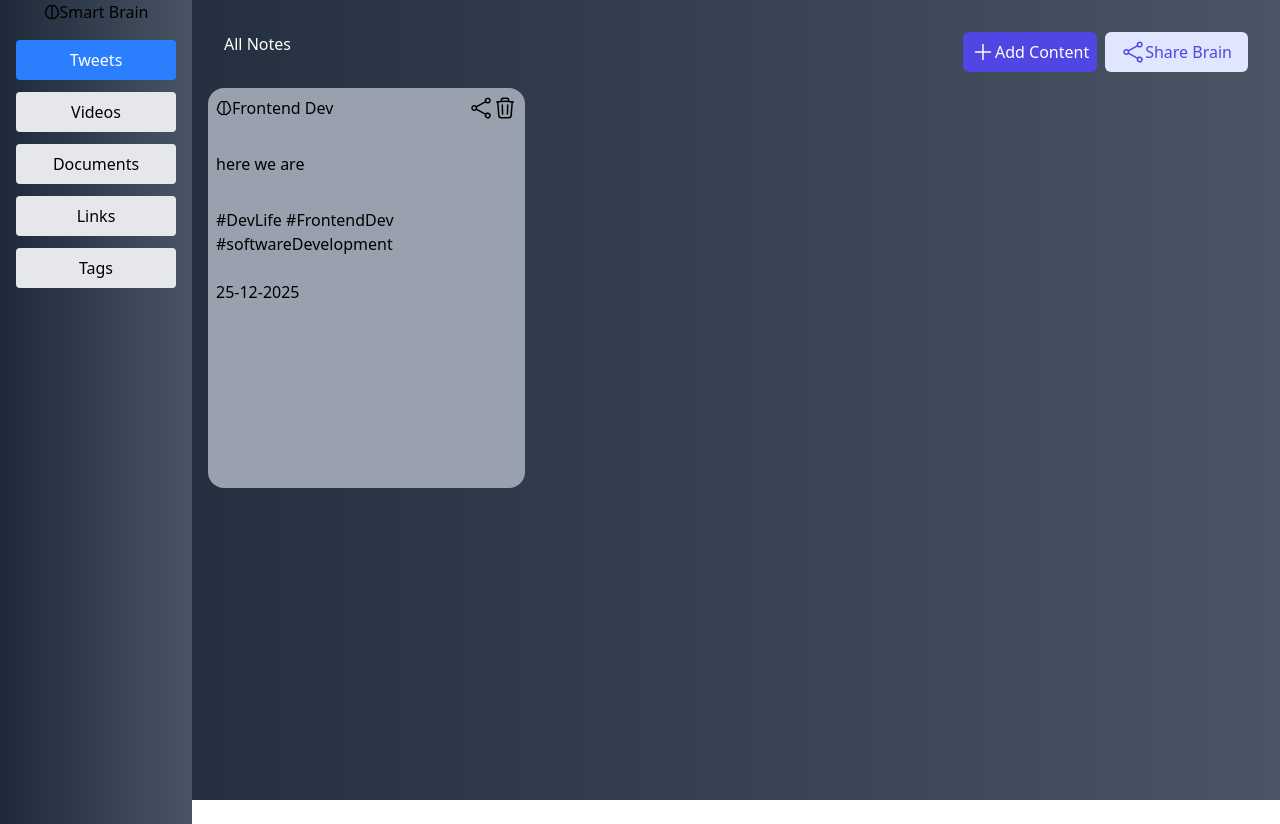
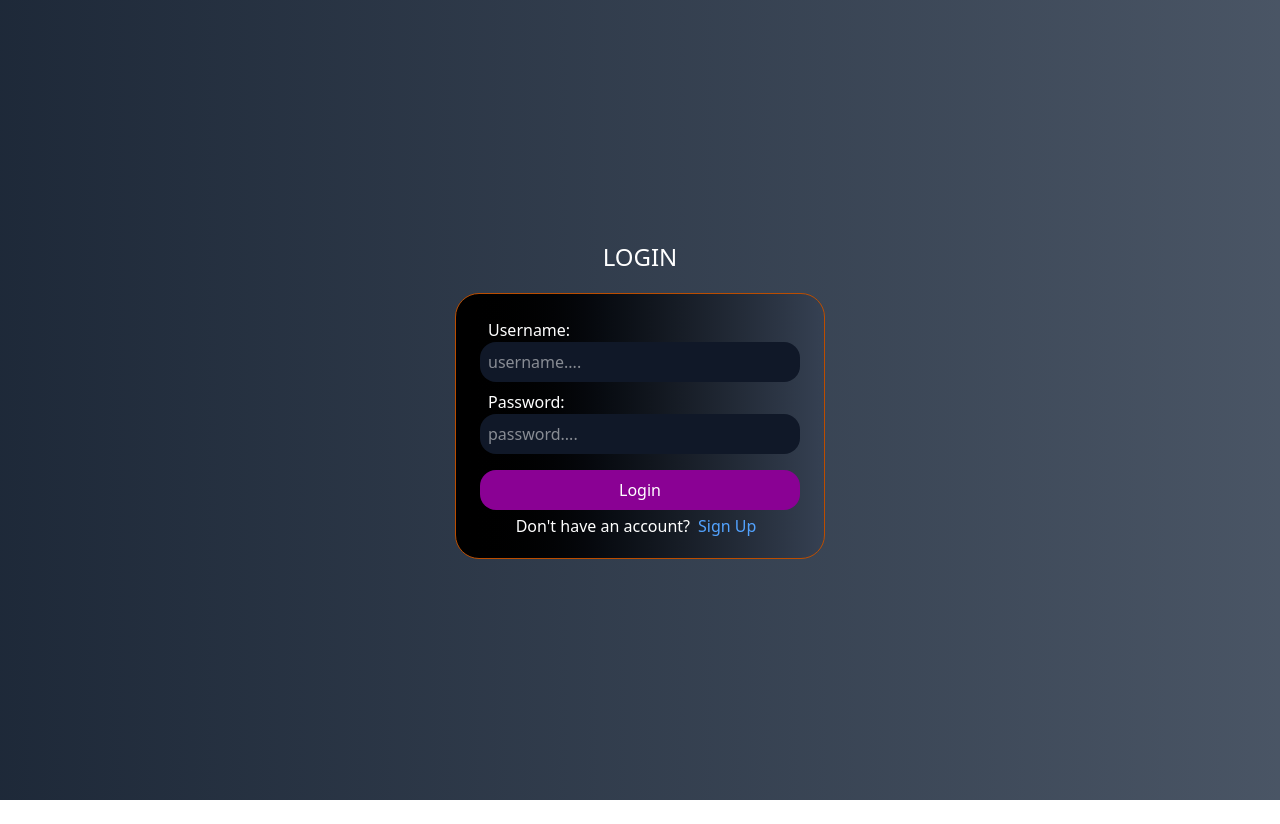
Before and after one commit to ProllyPlayingSims4/BrainlyFrontEnd, a React app: page / in a window 1280 px wide. After the commit the page ends 800 px from the top, so only its background shows below. Built offline with nearby package versions, Linux system fonts and the light colour scheme; the HTML template or start-up script is replaced by a standard one.

Commit message:
made certain changes

```diff
--- a/src/App.tsx
+++ b/src/App.tsx
@@ -7,11 +7,15 @@ function App() {
 const router = createBrowserRouter([
   {
     path: '/',
-    element: <Dashboard/>
+    element: <Login/>
   },
   {
     path: '/signup',
     element: <SignUp/>
+  },
+  {
+    path: "/home",
+    element: <Dashboard/>
   }
 ])
 
--- a/src/components/UI/Card.tsx
+++ b/src/components/UI/Card.tsx
@@ -12,7 +12,7 @@ interface CardProps {
     Date: string
 }
 
-const defaultStyles = " bg-gray-400 flex flex-col gap-2 border-red-500 w-3/10 h-[50vh] rounded-2xl"
+const defaultStyles = " bg-gray-400 flex flex-col gap-2 border-red-500 w-[25vw] h-[50vh] rounded-2xl"
 
 const handleShare = () => {
 
--- a/src/components/UI/Sidebar.tsx
+++ b/src/components/UI/Sidebar.tsx
@@ -7,7 +7,7 @@ interface SidebarProps {
     onTabClick?: (tab: string) => void
 }
 
-const defaultStyles = "flex flex-col items-start gap-3 w-48 p-4 bg-gray-100 h-full"
+const defaultStyles = "flex flex-col items-start gap-3 w-48 p-4 bg-gray-100 h-screen"
 
 export function Sidebar(props: SidebarProps) {
     const [activeTab, setActiveTab] = useState(props.Tabs[0]);
@@ -15,7 +15,7 @@ export function Sidebar(props: SidebarProps) {
         setActiveTab(tab);
         props.onTabClick?.(tab);
     }
-    return <div  className="bg-linear-to-r from-gray-800 to-gray-600 backdrop-blur-xl">
+    return <div  className="bg-linear-to-r from-gray-800 to-gray-600 backdrop-blur-xl fixed top-0 left-0 min-h-screen">
         <div className="flex justify-center items-center ">
          {props.Logo}
          {props.Heading}
--- a/src/pages/Dashboard.tsx
+++ b/src/pages/Dashboard.tsx
@@ -4,8 +4,13 @@ import { ShareIcon } from '../components/Icons/ShareIcon'
 import { Sidebar } from '../components/UI/Sidebar'
 import { BrainLogo } from '../components/Icons/BrainLogo'
 import { Card } from '../components/UI/Card'
+import { useEffect, useState } from 'react'
+import axios from 'axios'
 
 const Dashboard = () => {
+
+  const token = localStorage.getItem("token");
+  const [notes, setNotes] = useState([]);
 
   const handleShare = () => {
     console.log("share post")
@@ -17,32 +22,49 @@ const Dashboard = () => {
     console.log(tab);
   }
 
+
+  const getNotes = async () => {
+    try {
+      const res = await axios.get("http://localhost:3000/api/v1/content", {
+        headers: {
+          Authorization: `Bearer ${token}`
+        }
+      });
+      console.log(res);
+      const data = res.data.content;
+      setNotes(data);
+
+
+    } catch (e) {
+      console.error(e);
+    }
+  }
+  useEffect(() => {
+    getNotes();
+  }, [])
+
   return (
-    <div className='flex h-screen bg-linear-to-r from-gray-800 to-gray-600 backdrop-blur-xl'>
+    <>
 
       <Sidebar Logo={<BrainLogo />} Heading='Smart Brain' Tabs={["Tweets", "Videos", "Documents", "Links", "Tags"]} onTabClick={handleTabClick} />
 
-      <div className='flex-1 p-4'>
-        <nav className='flex justify-between m-4'>
-          <div className='text-white'>
-              All Notes
-          </div>
-          <div className='flex gap-2'>
-            <Button variant='primary' size='sm' text='Add Content' startIcon={<AddIcon />} onClick={addContent} />
-        <Button variant='secondary' size='md' text='Share Brain' startIcon={<ShareIcon />} onClick={handleShare} />
-          </div>
+      <header className='fixed top-0 left-48 right-0 z-50 p-4 bg-linear-to-r from-gray-800 to-gray-600 backdrop-blur-xl flex items-center justify-between'>
+        <div className='text-white'>
+          All Notes
+        </div>
+        <nav className='flex justify-between m-4 gap-2'>
+          <Button variant='primary' size='sm' text='Add Content' startIcon={<AddIcon />} onClick={addContent} />
+          <Button variant='secondary' size='md' text='Share Brain' startIcon={<ShareIcon />} onClick={handleShare} />
+        </nav>
+      </header>
 
-        </nav>
-        <div className='Main Content'>
-            <Card Logo={<BrainLogo/>} Heading='Frontend Dev' MainContent='here we are' Tags='#DevLife #FrontendDev #softwareDevelopment' Date='25-12-2025'/>
+        <div className='Main Content grid grid-cols-3 gap-3 pt-30 p-4 ml-48 bg-linear-to-r from-gray-800 to-gray-600 backdrop-blur-xl'>
+          {notes.map((content: any)=> {
+            return <Card key={content.userId} Logo={<BrainLogo/>} Heading={content.title} MainContent={content.link} Tags={content.tags?.map((t: { title: any }) => t.title).join(" ")} Date={content.createdAt}/>
+          })}
         </div>
-
-      </div>
-
-
-
-    </div>
+    </>
   )
 }
 
-export default Dashboard
+export default Dashboard;
--- a/src/pages/Login.tsx
+++ b/src/pages/Login.tsx
@@ -1,9 +1,10 @@
 import React from 'react'
-import { Link } from 'react-router-dom';
+import { Link, useNavigate } from 'react-router-dom';
 import axios from 'axios';
 //import SignUp from './SignUp';
 
 const login = () => {
+    const navigate = useNavigate();
     const handleLogin = async (e: React.FormEvent) => {
         e.preventDefault();
         // Add login logic here
@@ -18,6 +19,7 @@ const login = () => {
             const response = await axios.post('http://localhost:3000/api/v1/login', formData);
             console.log('successful response', response);
             localStorage.setItem('token', response.data.token);
+            navigate("/home");
         } catch(err){
             console.log(err);
         }
@@ -35,7 +37,7 @@ const login = () => {
                 <input className='bg-gray-900 p-2 rounded-2xl ' placeholder='password....'type="text" id='password' name='password' required />
             </div>
 
-            <button className='bg-fuchsia-800 p-2 m-1 mt-3 w-80 rounded-2xl text-white' type="submit">Login</button>
+            <button className='bg-fuchsia-800 p-2 m-1 mt-3 w-80 rounded-2xl text-white cursor-pointer' type="submit">Login</button>
             <div className='text-white w-80 flex justify-center'>
                 <p className='mr-2'>Don't have an account?</p>
             <Link to='/signup' className='cursor-pointer text-blue-400'>Sign Up</Link>
--- a/src/pages/SignUp.tsx
+++ b/src/pages/SignUp.tsx
@@ -1,9 +1,10 @@
 import React from 'react'
-import { Link } from 'react-router-dom';
+import { Link, useNavigate } from 'react-router-dom';
 import axios from 'axios';
 
 
 const SignUp = () => {
+    const navigate = useNavigate();
     const handleSignUp = async (e: React.FormEvent) => {
         e.preventDefault();
         // Add signup logic here
@@ -19,6 +20,7 @@ const SignUp = () => {
             const response = await axios.post('http://localhost:3000/api/v1/signup', formData);
             console.log('successful response', response);
             localStorage.setItem('token', response.data.token);
+            navigate("/home");
 
         } catch(err){
             console.error(err);
```
